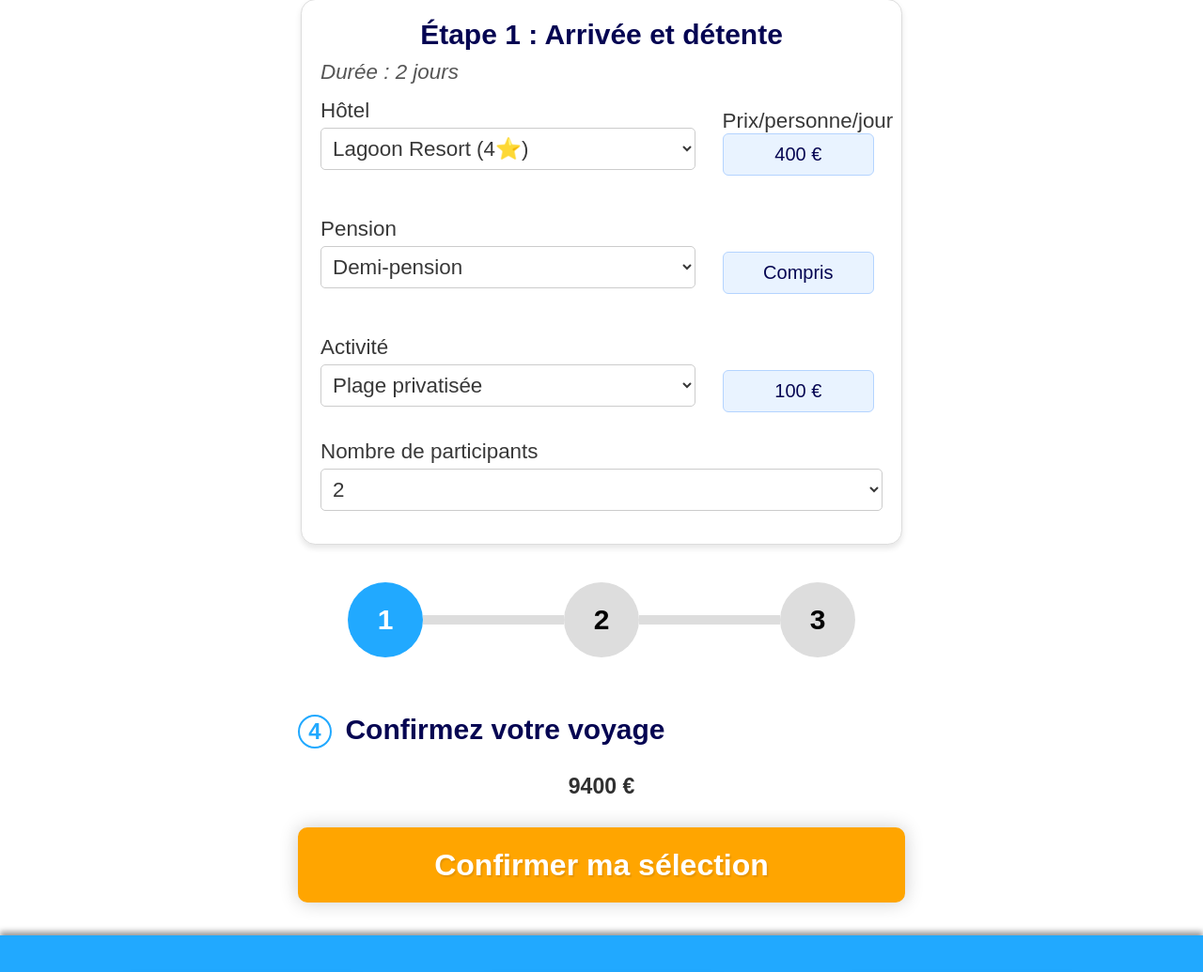
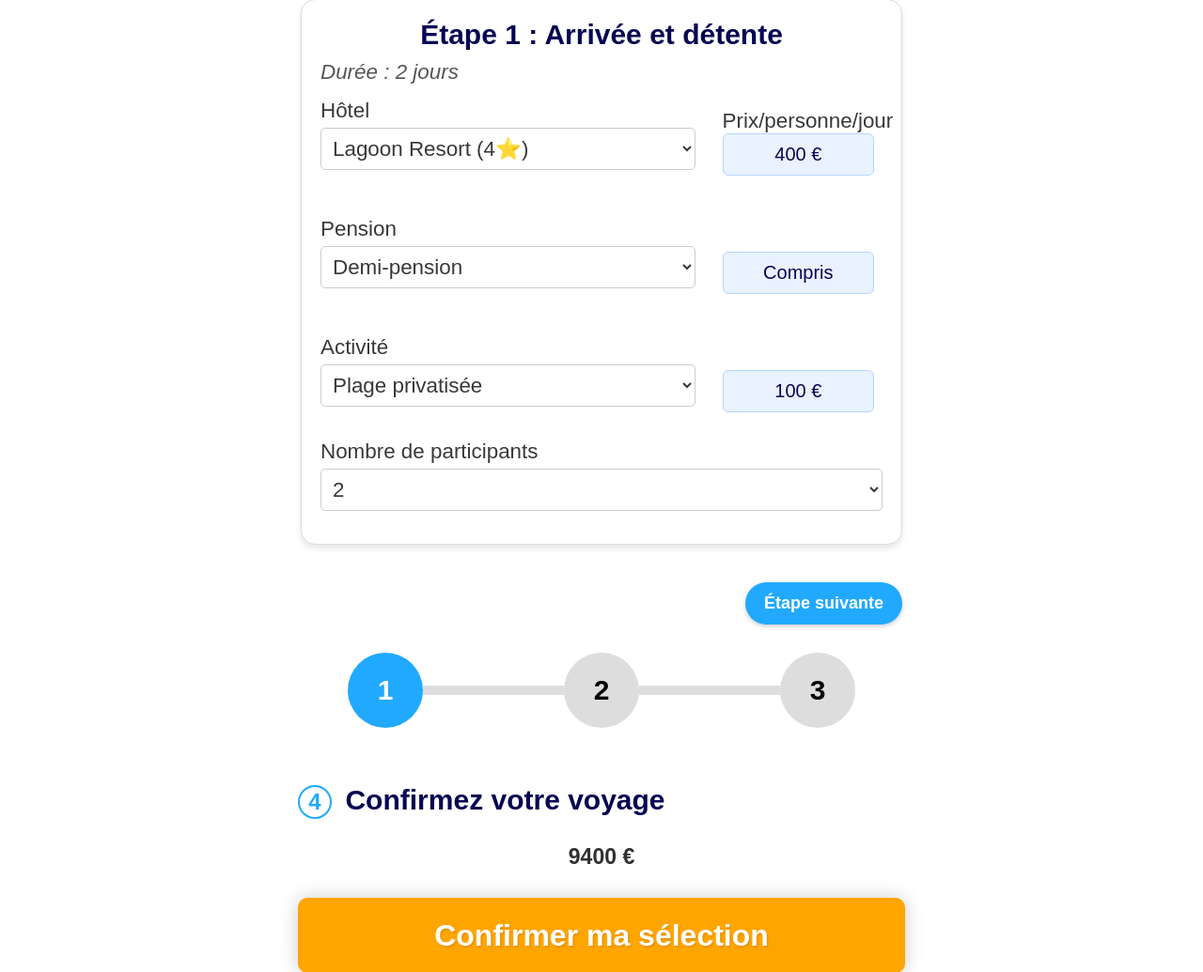
Before and after one commit to Zoulou95/Projet-Info4-CY-MI5A, a PHP site: page /src/trip.php?id=1 in a window 1280 px wide. Shown: the part 2052-3087 px from the top of the page at 94% size. Run offline with PHP 8.4, Linux system fonts and the light colour scheme; some libraries are stand-ins or nearby versions.

Commit message:
trip button

```diff
--- a/css/trip_style.css
+++ b/css/trip_style.css
@@ -532,3 +532,123 @@ body.dark-mode {
 .dark-mode .left_column li {
     color: #ffffff;
 }
+
+/* Navigation button style */
+
+.steps_button {
+    display: flex;
+    justify-content: space-between;
+    margin: 20px auto;
+    width: 50vw;
+    max-width: 1000px;
+}
+
+.steps_button a {
+    text-decoration: none;
+}
+
+.previous_button, .next_button {
+    padding: 12px 20px;
+    background-color: #21a9ff;
+    color: white;
+    border: none;
+    border-radius: 30px;
+    font-size: 18px;
+    font-weight: bold;
+    cursor: pointer;
+    transition: background-color 0.3s ease;
+    box-shadow: 0px 2px 5px rgba(0, 0, 0, 0.2);
+}
+
+.previous_button:hover, .next_button:hover {
+    background-color: #1c8ad0;
+}
+
+.previous_button:active, .next_button:active {
+    transform: translateY(1px);
+    box-shadow: 0px 1px 2px rgba(0, 0, 0, 0.2);
+}
+
+.steps {
+    margin-top: 30px;
+    margin-bottom: 40px;
+}
+
+.step {
+    width: 80px;
+    height: 80px;
+    background-color: #ddd;
+    border-radius: 50%;
+    display: flex;
+    align-items: center;
+    justify-content: center;
+    font-size: 30px;
+    font-weight: bold;
+    cursor: default;
+    transition: background-color 0.3s ease;
+}
+
+.step_line_1, .step_line_2 {
+    width: 150px;
+    height: 10px;
+    background-color: #ddd;
+    transition: background-color 0.3s ease;
+}
+
+/* Étape active - allumée en bleu */
+.step.active {
+    background-color: #21a9ff;
+    color: white;
+}
+
+/* Étape complétée - également allumée en bleu */
+.step.completed {
+    background-color: #21a9ff;
+    color: white;
+}
+
+/* Ligne active - allumée en bleu */
+.step_line_1.active, .step_line_2.active {
+    background-color: #21a9ff;
+}
+
+/* Style pour le mode sombre */
+.dark-mode .previous_button, .dark-mode .next_button {
+    background-color: #21a9ff;
+    color: white;
+    border: none;
+}
+
+.dark-mode .previous_button:hover, .dark-mode .next_button:hover {
+    background-color: #1c8ad0;
+}
+
+.dark-mode .step {
+    background-color: #ffffff;
+    color: #383838;
+}
+
+.dark-mode .step_line_1, .dark-mode .step_line_2 {
+    background-color: #ffffff;
+}
+
+.dark-mode .step.active, .dark-mode .step.completed {
+    background-color: #21a9ff;
+    color: #ffffff;
+}
+
+.dark-mode .step_line_1.active, .dark-mode .step_line_2.active {
+    background-color: #21a9ff;
+}
+
+/* Responsive pour mobile */
+@media (max-width: 768px) {
+    .steps_button {
+        width: 90%;
+    }
+
+    .previous_button, .next_button {
+        padding: 10px 15px;
+        font-size: 16px;
+    }
+}
--- a/data/user_data.json
+++ b/data/user_data.json
@@ -5,7 +5,7 @@
         "email": "lucas.martin@email.com",
         "telephone": "0730027127",
         "password": "$2y$10$kWpYWOrDf1Ni.RjBilxEkOOnRvt0SdQc2fID\/LL.X0ectv28sdEW2",
-        "role": "standard",
+        "role": "vip",
         "points": 0,
         "id": "67dc9dcab2e47"
     },
--- a/src/trip.php
+++ b/src/trip.php
@@ -176,7 +176,7 @@ if (isset($_SESSION['user'])) {
         </div>
     </div>
 
-    <span class="step_number">3</span>
+    <span class="step_number" id="steps">3</span>
     <span class="step_title">Composez les étapes de votre voyage</span>
 
     <!-- Step display -->
@@ -313,12 +313,17 @@ if (isset($_SESSION['user'])) {
         </label>
     </div>
 
+    <div class="steps_button">
+        <a href="#steps"><button class="previous_button" type="button" id="previous_step">Étape précédente</button></a>
+        <a href="#steps"><button class="next_button" type="button" id="next_step">Étape suivante</button></a>
+    </div>
+
     <div class="steps">
         <div class="timeline">
             <div class="step active" data_step="1">1</div>
-            <div class="step_line"></div>
+            <div class="step_line_1"></div>
             <div class="step" data_step="2">2</div>
-            <div class="step_line"></div>
+            <div class="step_line_2"></div>
             <div class="step" data_step="3">3</div>
         </div>
     </div>
```
Also changed, not shown: script/timelineBrowse.js (+76 -12 lines).
